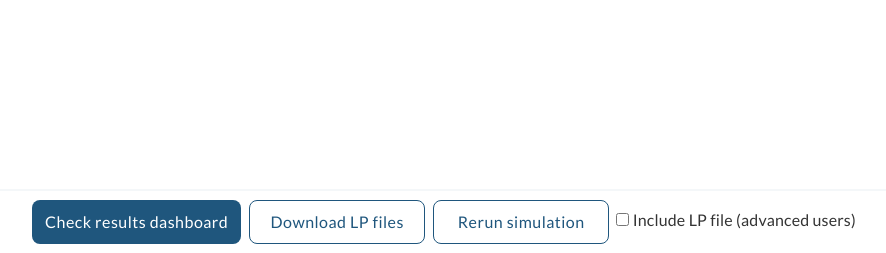
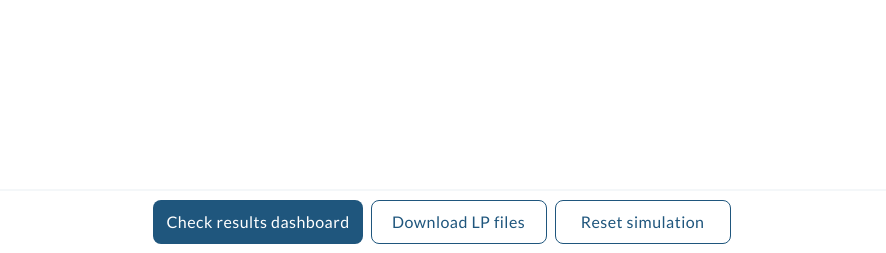
Before and after one commit to in-RET/in.RET-EnSys-open-plan-GUI, a Django app: page /en/project/1/scenario/review/1/ in a window 1280 px wide. Shown: the part 547-800 px from the top of the page, without its empty margins (198-1084 px from the left). Run offline with Django 3.2, Linux system fonts and the light colour scheme; a user stored in the database is signed in; data comes from the database, SQL or seed files in the repository; style sheets or scripts are compiled from the project's sources; parts of the project's set-up code (start-up, migrations or seed data) failed here and were passed over; some libraries are stand-ins or nearby versions.

Commit message:
Allow user to reset the simulation

```diff
--- a/app/templates/scenario/simulation/error.html
+++ b/app/templates/scenario/simulation/error.html
@@ -31,6 +31,8 @@
   <div>
     <div class="step-footer__left"></div>
     <div class="step-footer__center">
+
+       <a class="btn btn--medium" href="{% url 'simulation_cancel' scen_id %}" onclick="return confirm('Are you sure?')">{% translate "Reset simulation" %}</a>
         <a class="btn btn--medium btn--hollow" href="{% url 'view_mvs_data_input' scen_id %}" >{% translate "Proof parameters JSON file" %} </a>
         <a class="btn btn--medium btn--hollow btb--disabled" href="{% url 'not_implemented' %}?url={{ request.get_full_path }}" >{% translate "Link to send bug report automatically" %} </a>
     </div>
--- a/app/templates/scenario/simulation/pending.html
+++ b/app/templates/scenario/simulation/pending.html
@@ -31,7 +31,7 @@
     <footer class="simulation-footer">
 
       <div>
-        <a class="btn btn--medium btn--hollow" href="{% url 'simulation_cancel' scen_id %}">{% translate "Cancel simulation" %}</a>
+        <a class="btn btn--medium btn--hollow" href="{% url 'simulation_cancel' scen_id %}" onclick="return confirm('Are you sure?')">{% translate "Cancel simulation" %}</a>
         <form method="post" action="{% url 'request_mvs_simulation' scen_id %}">
             {% csrf_token %}
 
--- a/app/templates/scenario/simulation/success.html
+++ b/app/templates/scenario/simulation/success.html
@@ -31,12 +31,7 @@
       <div>
         <a class="btn btn--medium" href="{% url 'scenario_visualize_results' scen_id %}">{% translate "Check results dashboard" %}</a>
         <a class="btn btn--medium btn--hollow" href="{{ MVS_LP_FILE_URL }}{{ mvs_token }}">{% translate "Download LP files" %}</a>
-        <form method="post" action="{% url 'request_mvs_simulation' scen_id %}">
-            {% csrf_token %}
-
-            <button class="btn btn--medium btn--hollow" type="submit" > {% translate "Rerun simulation" %}</button>
-            <input type="checkbox" name="output_lp_file"> Include LP file (advanced users) </input>
-        </form>
+        <a class="btn btn--medium btn--hollow" href="{% url 'simulation_cancel' scen_id %}" onclick="return confirm('Are you sure?')">{% translate "Reset simulation" %}</a>
       </div>
     </footer>
 {% endblock footer %}
```
